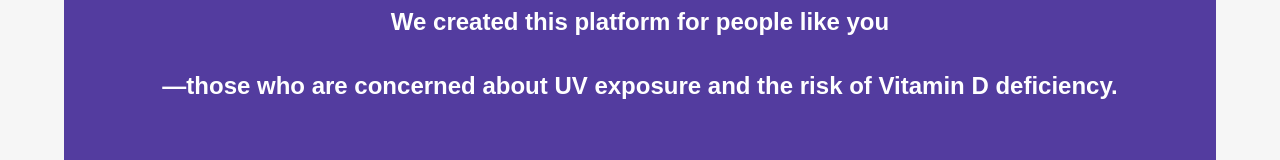
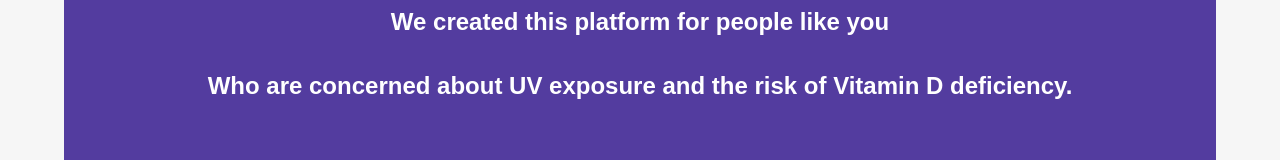
Before and after one commit to klauswong888/FIT5120-UVGuard, a Next.js app in the folder uv-guard/: page / in a window 1280 px wide. Shown: the part 190-350 px from the top of the page. Built offline with nearby package versions, Linux system fonts and the light colour scheme; no server answers.

Commit message:
Modified text content on the home page

```diff
--- a/uv-guard/src/app/page.tsx
+++ b/uv-guard/src/app/page.tsx
@@ -18,7 +18,7 @@ export default function Home() {
         <p className="text-2xl font-semibold">
           We created this platform for people like you
         </p>
-          <p className="text-2xl font-semibold">—those who are concerned about UV exposure and the risk of Vitamin D deficiency.</p>
+        <p className="text-2xl font-semibold">Who are concerned about UV exposure and the risk of Vitamin D deficiency.</p>
       </div>
       {/* Middle prompt */}
       <div className="flex items-center justify-center w-full h-1/5 text-center py-4 text-lg font-semibold text-[#533C9F]">
```
Lines whose indentation alone changed are shown as unchanged.
